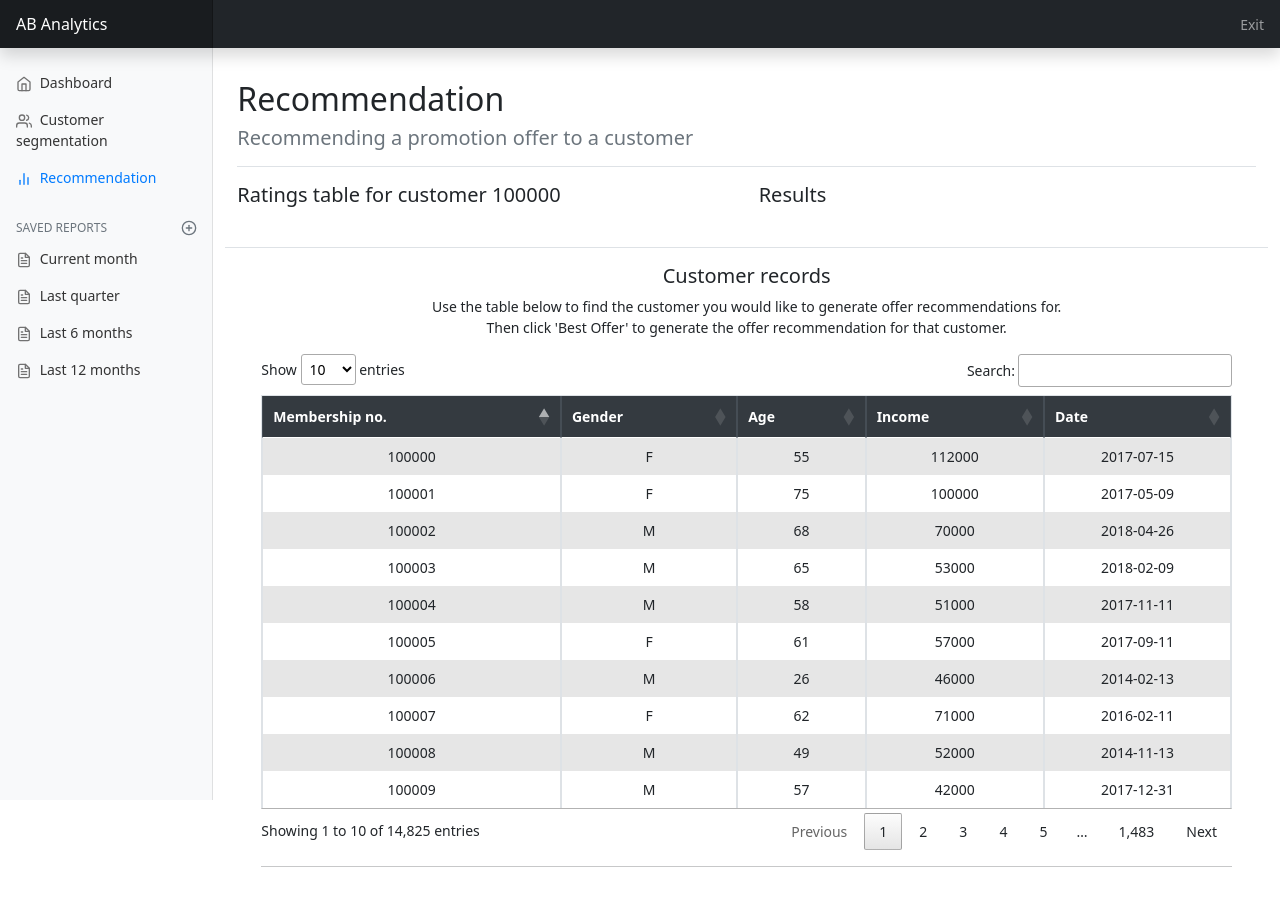
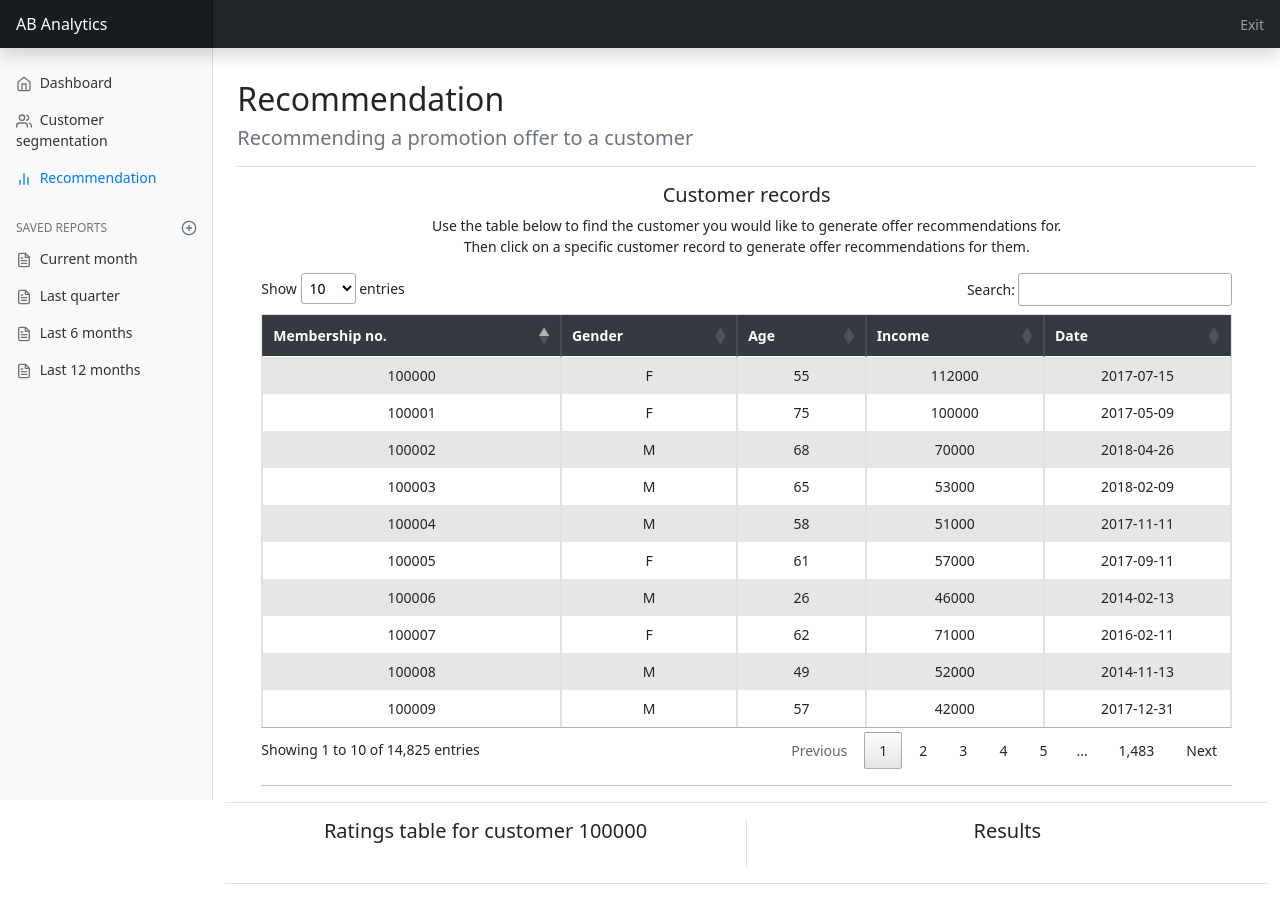
Before and after one commit to matthewgela/udacity-starbucks-ui, a Flask app: template starbucks_analysis_app/templates/recommendation.html in a window 1280 px wide. Before the commit the page ends 867 px from the top, so only its background shows below. Run offline with Flask 2, Linux system fonts and the light colour scheme; the template is opened without the code that fills it, so the values that code supplies are empty; parts of the project's set-up code (start-up, migrations or seed data) failed here and were passed over; some libraries are stand-ins or nearby versions.

Commit message:
reorganised recommendation.html layout and added a navigation button
reorganised recommendation.html layout and added a navigation button

```diff
--- a/starbucks_analysis_app/templates/recommendation.html
+++ b/starbucks_analysis_app/templates/recommendation.html
@@ -136,11 +136,52 @@
 
 <!--     <div>-->
 
+
+
 <!---->
-    <div>
 
-    <div class="row mb-3 pb-3 border-bottom">
-    <div class="col-6">
+
+        <div class="container body-content text-center">
+        <h5 id="customer-records-header">Customer records</h5>
+        <p>Use the table below to find the customer you would like to generate offer recommendations for.
+        <br>Then click on a specific customer record to generate offer recommendations for them.
+        </p>
+
+            <div>
+            {%if selected %}
+            <div class="container">
+            <input type="button"
+                   value="View recommendations for Customer {{selected}}"
+                   onClick='document.getElementById("display-ratings").scrollIntoView();'
+                   class="btn btn-primary"
+            />
+            {% endif %}
+            </div>
+
+        <div class="page-header">
+            <div class="table-responsive">
+                    <table id="escalation" class="table table-striped table-bordered table-hover" cellspacing="0" width="100%">
+                        <thead class="thead-dark">
+                            <tr id="headings-row">
+                                <th>Membership no.</th>
+                                <th>Gender</th>
+                                <th>Age</th>
+                                <th>Income</th>
+                                <th>Date</th>
+                            </tr>
+                        </thead>
+<!--                                    The body is filled in using the ajax script which pulls data from a json file (for faster rendering -->
+                    </table>
+            </div>
+        <hr />
+        </div>
+    </div>
+
+
+
+
+    <div class="row mb-3 pb-3 mt-3 pt-3 border-bottom border-top text-center">
+    <div class="col-6 border-right br-3">
         <div>
             <h5>Ratings table for customer
             {% if selected %}
@@ -152,8 +193,8 @@
             </h5>
         </div>
                 <div class="table-responsive">
-                    <table id="display-ratings" class="table table-hover table-sm" cellspacing="0" width="100%">
-                        <thead class="thead-dark">
+                    <table id="display-ratings" class="table table-hover table-bordered" cellspacing="0" width="100%">
+                        <thead class="bg-primary text-white">
                             <tr>
                             {% if selected %}
                                 {% for col in column_names_selected %}
@@ -188,6 +229,7 @@
                         </tbody>
 <!--                                    The body is filled in using the ajax script which pulls data from a json file (for faster rendering -->
                     </table>
+
             </div>
 
     </div>
@@ -226,29 +268,7 @@
 
 <!--      <canvas class="my-4 w-100" id="myChart" width="900" height="380"></canvas>-->
 
-        <div class="container body-content text-center">
-        <h5>Customer records</h5>
-        <p>Use the table below to find the customer you would like to generate offer recommendations for.
-        <br>Then click 'Best Offer' to generate the offer recommendation for that customer.
-        </p>
-        <div class="page-header">
-            <div class="table-responsive">
-                    <table id="escalation" class="table table-striped table-bordered table-hover" cellspacing="0" width="100%">
-                        <thead class="thead-dark">
-                            <tr id="headings-row">
-                                <th>Membership no.</th>
-                                <th>Gender</th>
-                                <th>Age</th>
-                                <th>Income</th>
-                                <th>Date</th>
-                            </tr>
-                        </thead>
-<!--                                    The body is filled in using the ajax script which pulls data from a json file (for faster rendering -->
-                    </table>
-            </div>
-        <hr />
-        </div>
-    </div>
+
 
     </main>
   </div>
@@ -270,7 +290,7 @@
 
         $('#escalation tbody').on('click', 'tr', function () {
                 var data = table.row( this ).data();
-                alert('Generating recommendations for member no. '+data[0]+' ');
+                //alert('Generating recommendations for member no. '+data[0]+' ');
 
                 var form = document.createElement("form");
                 var element1 = document.createElement("input");
```
